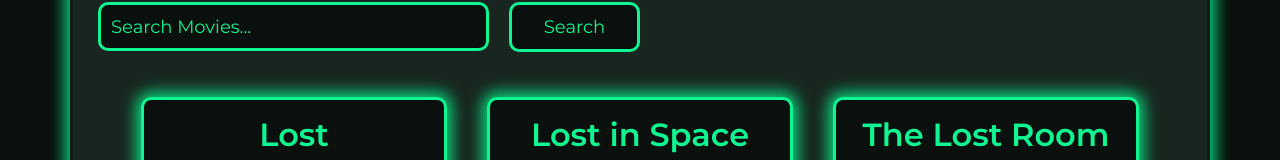
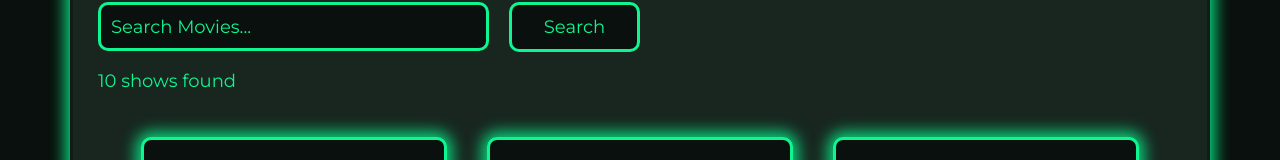
Before and after one commit to HelenaAvis/ScreenDex, a React (Vite) app in the folder ScreenDex/: page /shows in a window 1280 px wide. Shown: the part 347-507 px from the top of the page. Built offline with nearby package versions, Linux system fonts and the light colour scheme; the HTML template or start-up script is replaced by a standard one.

Commit message:
Added search results counter to both search pages.

```diff
--- a/ScreenDex/src/pages/Movies.jsx
+++ b/ScreenDex/src/pages/Movies.jsx
@@ -26,6 +26,7 @@
             <main className="main">
                 <h1 className="text--heading">Search Movies:</h1>
                 <SearchForm searchFunction={search} />
+                <p className="text--body">{movies.length} movies found</p>
                 <div className="results-container">
                     {movies.map((movie) => (
                         <Card key={movie.imdbID} item={movie} />
--- a/ScreenDex/src/pages/Shows.jsx
+++ b/ScreenDex/src/pages/Shows.jsx
@@ -21,6 +21,7 @@
             <main className="main">
                 <h1 className="text--heading">Search TV Shows:</h1>
                 <SearchForm searchFunction={search} />
+                <p className="text--body">{data.Search.length} shows found</p>
                 <div className="results-container">
                     {data.Search.map((show) => (
                         <Card key={show.imdbID} item={show} />
```
